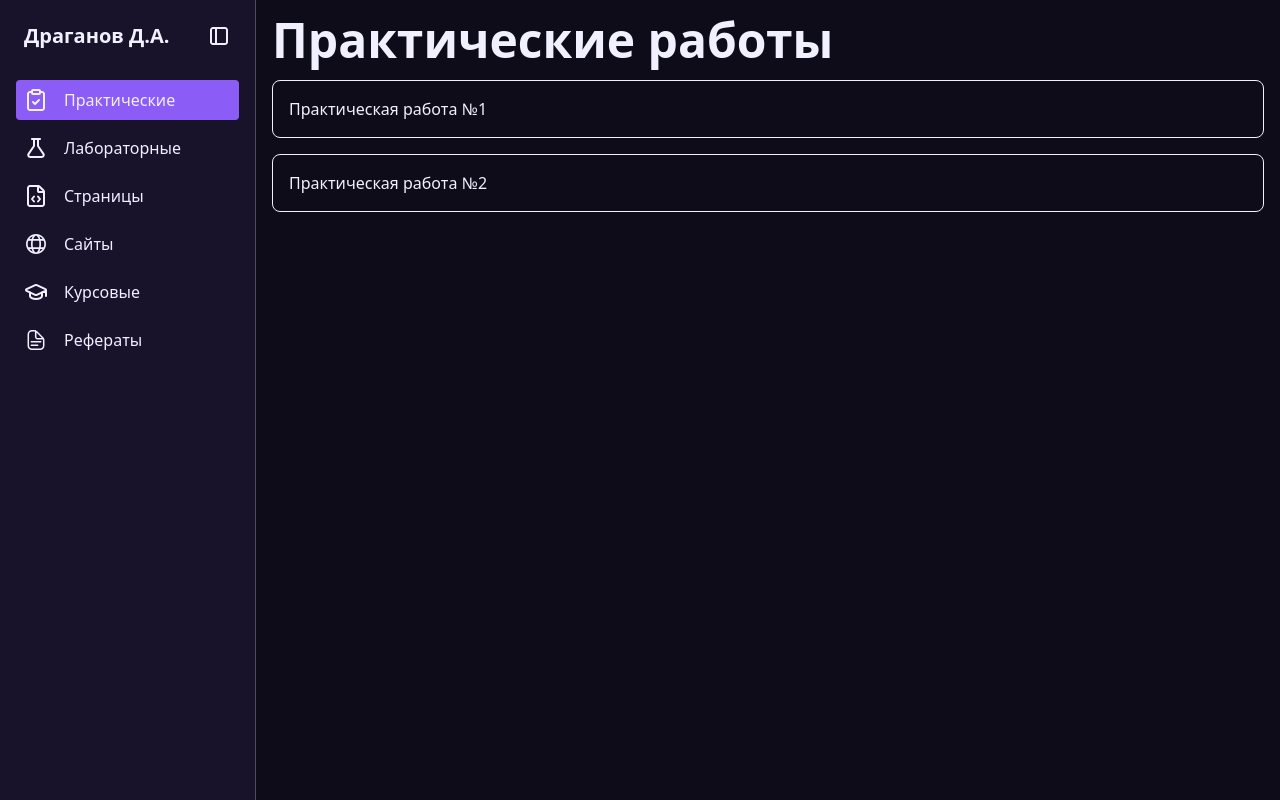
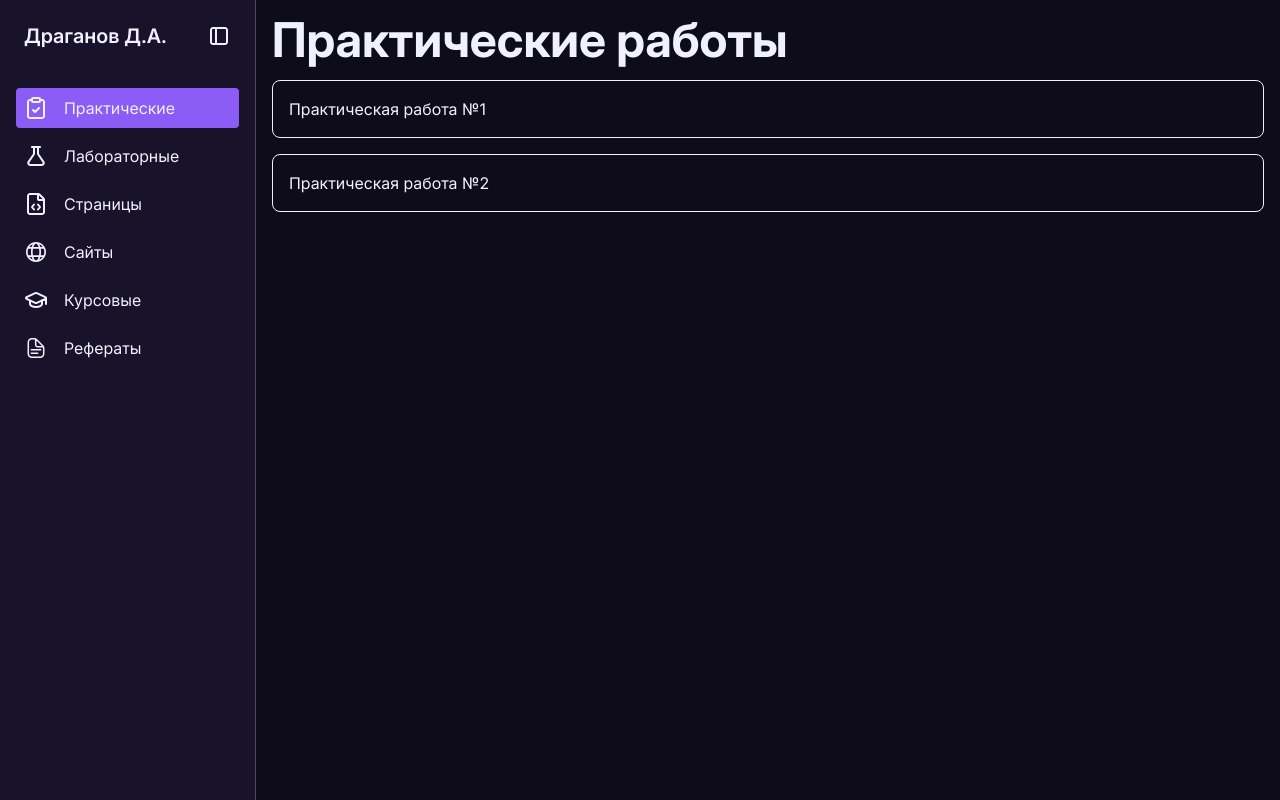
Before and after one commit to dmdraganov/portfolio-frontend, a React (Vite) app: page /practices in a window 1280 px wide. Built offline with nearby package versions, Linux system fonts and the light colour scheme.

Commit message:
edited a site table

```diff
--- a/public/data/sites.json
+++ b/public/data/sites.json
@@ -3,6 +3,7 @@
     "name": "Portfolio Website",
     "repositoryUrl": "https://github.com/user/portfolio",
     "figmaUrl": "https://www.figma.com/file/...",
+    "referenceColumns": ["название сайта 1", "название сайта 2"],
     "pages": [
       {
         "name": "Home Page",
@@ -15,7 +16,10 @@
       {
         "name": "About Page",
         "url": "/portfolio/about.html",
-        "references": ["/images/portfolio/about-ref1.png"]
+        "references": [
+          "/images/portfolio/about-ref1.png",
+          "/images/portfolio/about-ref2.png"
+        ]
       }
     ]
   }
--- a/src/app/layouts/MainLayout.tsx
+++ b/src/app/layouts/MainLayout.tsx
@@ -10,11 +10,11 @@ const MainLayout = () => {
   };
 
   return (
-    <div className='bg-background text-foreground min-h-screen'>
+    <div className='bg-background font-inter text-foreground min-h-screen'>
       <Sidebar isOpen={isSidebarOpen} toggle={toggleSidebar} />
       <div
         className={`relative transition-all duration-300 ${
-          isSidebarOpen ? 'ml-64' : 'ml-16'
+          isSidebarOpen ? 'ml-64' : 'ml-18'
         }`}
       >
         <main className='p-4'>
--- a/src/app/layouts/Sidebar.tsx
+++ b/src/app/layouts/Sidebar.tsx
@@ -30,7 +30,7 @@ const Sidebar = ({ isOpen, toggle }: SidebarProps) => {
   return (
     <aside
       className={`bg-background-secondary text-foreground h-screen
-        fixed top-0 left-0 flex flex-col gap-6 p-4 transition-all duration-300
+        fixed top-0 left-0 flex flex-col gap-8 p-4 transition-all duration-300
         border-r border-foreground/25 z-1 ${isOpen ? 'w-64' : 'w-fit'}`}
     >
       <div
@@ -45,7 +45,7 @@ const Sidebar = ({ isOpen, toggle }: SidebarProps) => {
         </span>
         <button
           onClick={toggle}
-          className='p-2 bg-background-secondary rounded-full hover:bg-background hover:cursor-pointer'
+          className='p-2 bg-background-secondary rounded-sm hover:bg-secondary hover:cursor-pointer'
         >
           <SidebarIcon className='h-6 w-6' />
         </button>
@@ -56,11 +56,11 @@ const Sidebar = ({ isOpen, toggle }: SidebarProps) => {
             key={link.to}
             to={link.to}
             className={({ isActive }) =>
-              `flex w-full items-center p-2 rounded-sm hover:bg-secondary ${isActive ? 'bg-primary' : ''}`
+              `flex w-full items-center gap-4 p-2 rounded-sm hover:bg-secondary ${isActive ? 'bg-primary' : ''}`
             }
           >
             <link.icon className='h-6 w-6' />
-            <span className={`ml-4 whitespace-nowrap ${!isOpen && 'hidden'}`}>
+            <span className={`whitespace-nowrap ${!isOpen && 'hidden'}`}>
               {link.label}
             </span>
           </NavLink>
--- a/src/features/sites/pages/SiteDetailPage.tsx
+++ b/src/features/sites/pages/SiteDetailPage.tsx
@@ -61,7 +61,11 @@ const SiteDetailPage = () => {
             <thead>
               <tr>
                 <th className='border-b p-4'>Cтраницы сайта</th>
-                <th className='border-b p-4'>Референсы</th>
+                {site.referenceColumns.map((columnName) => (
+                  <th key={columnName} className='border-b p-4'>
+                    {columnName}
+                  </th>
+                ))}
               </tr>
             </thead>
             <tbody>
@@ -77,18 +81,17 @@ const SiteDetailPage = () => {
                       {page.name}
                     </a>
                   </td>
-                  <td className='border-b p-4'>
-                    <div className='flex flex-wrap gap-4'>
-                      {page.references.map((ref) => (
+                  {site.referenceColumns.map((_, colIndex) => (
+                    <td key={colIndex} className='border-b p-4 align-top'>
+                      {page.references[colIndex] && (
                         <img
-                          key={ref}
-                          src={ref}
-                          alt={`Референс для ${page.name}`}
+                          src={page.references[colIndex]}
+                          alt={`Reference for ${page.name} column ${colIndex + 1}`}
                           className='w-48 h-auto object-cover rounded-md'
                         />
-                      ))}
-                    </div>
-                  </td>
+                      )}
+                    </td>
+                  ))}
                 </tr>
               ))}
             </tbody>
--- a/src/shared/types/index.ts
+++ b/src/shared/types/index.ts
@@ -23,6 +23,7 @@ export type Site = {
   name: string;
   repositoryUrl: string;
   figmaUrl: string;
+  referenceColumns: string[];
   pages: SitePage[];
 };
 
```
Also changed, not shown: 1 other file (tests, documents, lock files or other folders).
